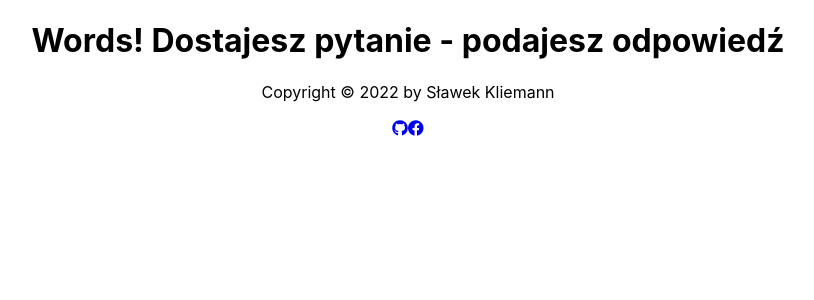
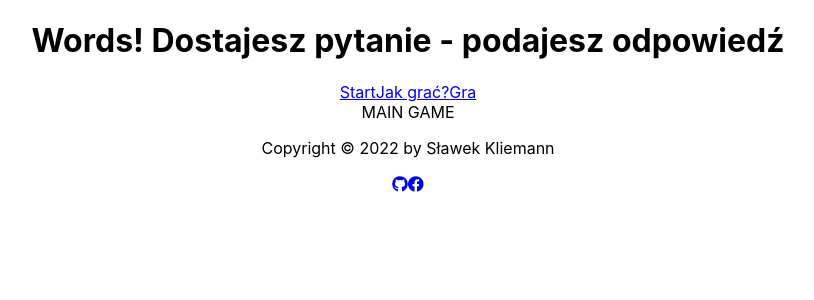
Before and after one commit to slawekKliemann/Words_project, a React (Create React App) app: page /maingame in a window 1280 px wide. Shown: the top 300 px of the page, without its empty margins (232-1046 px from the left). Built offline with nearby package versions, Linux system fonts and the light colour scheme.

Commit message:
add routing to App.js and link to Nav.js

```diff
--- a/src/App.js
+++ b/src/App.js
@@ -1,3 +1,4 @@
+/*
 import './App.scss';
 import {Footer} from "./components/common/Footer";
 import {Header} from "./components/common/Header";
@@ -14,3 +15,33 @@ function App() {
 }
 
 export default App;
+
+*/
+import { BrowserRouter } from "react-router-dom";
+import { Routes, Route } from "react-router";
+import './App.scss';
+import {Footer} from "./components/common/Footer";
+import {Header} from "./components/common/Header";
+import {Nav} from "./components/common/Nav";
+import {Start} from "./components/pages/Start";
+import {HowToPlay} from "./components/pages/HowToPlay";
+import {MainGame} from "./components/pages/MainGame";
+
+function App() {
+    return (
+        <BrowserRouter>
+            <div className="App">
+                <Header />
+                <Nav/>
+                <Routes>
+                    <Route exact path="/" element={<Start />}/>
+                    <Route exact path="/howtoplay" element={<HowToPlay />}/>
+                    <Route exact path="/maingame" element={<MainGame />}/>
+                </Routes>
+                <Footer />
+            </div>
+        </BrowserRouter>
+    );
+}
+
+export default App;
--- a/src/components/common/Nav.js
+++ b/src/components/common/Nav.js
@@ -1,12 +1,13 @@
 import React from "react";
+import {Link} from "react-router-dom";
 
 export function Nav(){
 
     return(
         <nav>
-            <ul>
-
-            </ul>
+            <Link to="/">Start</Link>
+            <Link to="/howtoplay">Jak grać?</Link>
+            <Link to="/maingame">Gra</Link>
         </nav>
     )
 }
--- a/src/components/pages/HowToPlay.js
+++ b/src/components/pages/HowToPlay.js
@@ -0,0 +1,8 @@
+import React from "react";
+
+export function HowToPlay(){
+
+    return(
+        <div>HOW TO PLAY</div>
+    )
+}
--- a/src/components/pages/MainGame.js
+++ b/src/components/pages/MainGame.js
@@ -0,0 +1,8 @@
+import React from "react";
+
+export function MainGame(){
+
+    return(
+        <div>MAIN GAME</div>
+    )
+}
--- a/src/components/pages/Start.js
+++ b/src/components/pages/Start.js
@@ -0,0 +1,8 @@
+import React from "react";
+
+export function Start(){
+
+    return(
+        <div>START</div>
+    )
+}
```
Also changed, not shown: src/components/common/Footer.js (line endings or trailing spaces), src/components/common/Header.js (line endings or trailing spaces), src/logo.svg (deleted).
